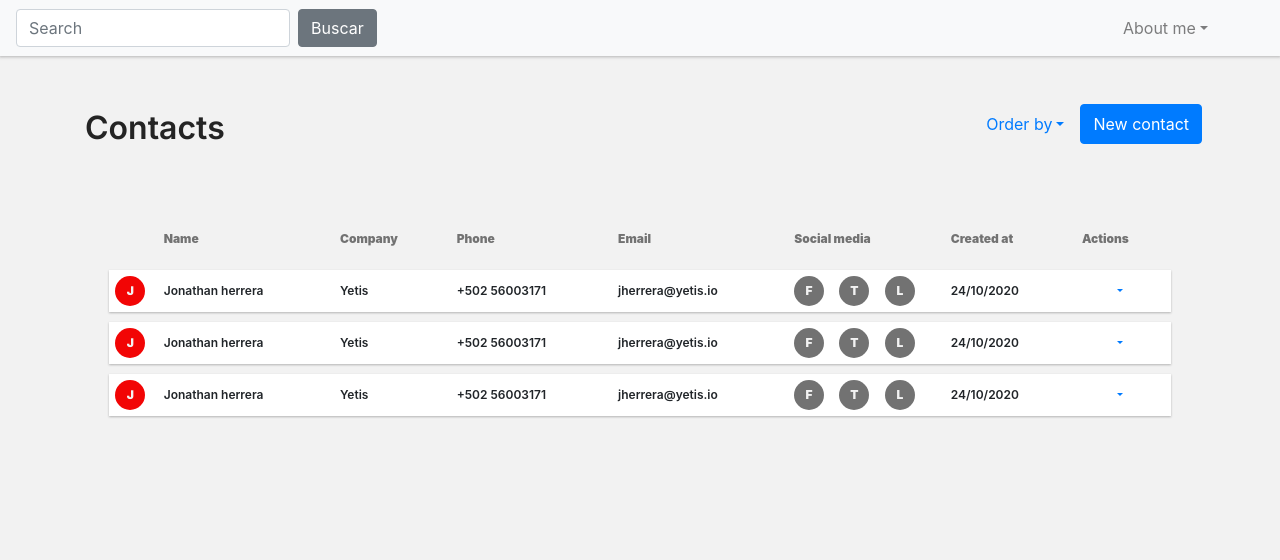
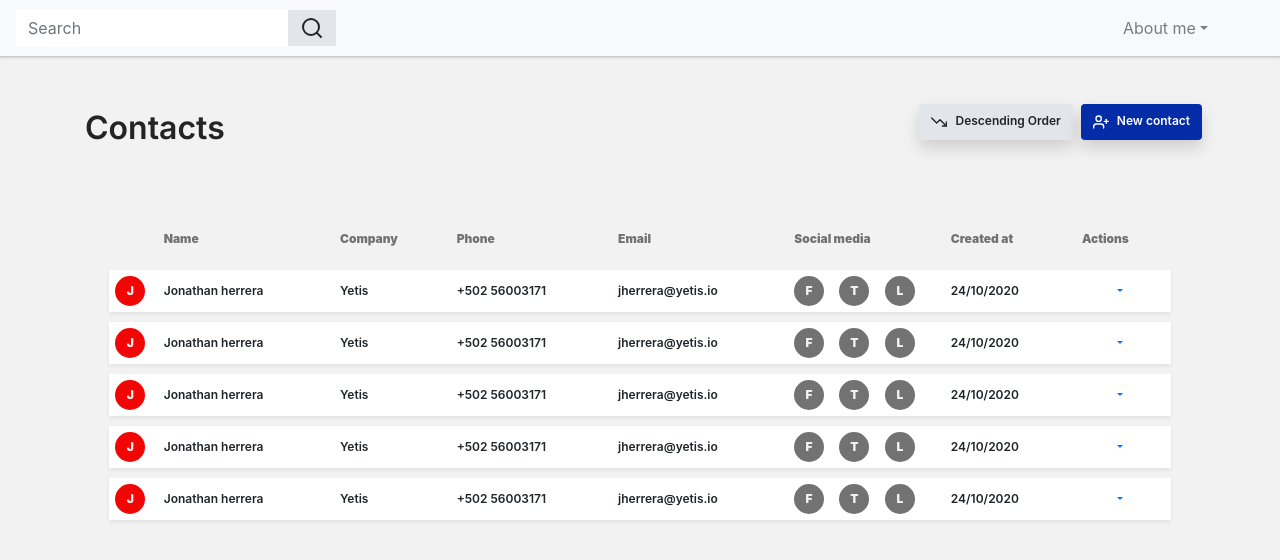
Before and after one commit to YetiHerrera/infusion_frontend, a Next.js app: page / in a window 1280 px wide. Shown: the top 560 px of the page. Built offline with nearby package versions, Linux system fonts and the light colour scheme.

Commit message:
custom elements and create atomic elements

```diff
--- /dev/null
+++ b/components/contact_row.tsx
@@ -0,0 +1,58 @@
+import React from "react";
+import { NavDropdown } from "react-bootstrap";
+
+export default function ContactRow(): JSX.Element {
+  return (
+    <tr className="shadow-sm">
+      <td className="p-2 p-lg-0">
+        <div className="contact-profile">
+          <p className="contact-first-letter">J</p>
+        </div>
+      </td>
+      <td>Jonathan herrera</td>
+      <td>Yetis</td>
+      <td>+502 56003171</td>
+      <td>jherrera@yetis.io</td>
+      <td>
+        <div className="row justify-content-between ml-1 mr-3">
+          <div className="contact-profile contact-profile__social">
+            <a
+              href="http://facebook.com"
+              className="contact-first-letter"
+              target="blank"
+            >
+              F
+            </a>
+          </div>
+          <div className="contact-profile contact-profile__social">
+            <a
+              href="http://facebook.com"
+              className="contact-first-letter"
+              target="blank"
+            >
+              T
+            </a>
+          </div>
+          <div className="contact-profile contact-profile__social">
+            <a
+              href="http://facebook.com"
+              className="contact-first-letter"
+              target="blank"
+            >
+              L
+            </a>
+          </div>
+        </div>
+      </td>
+      <td>24/10/2020</td>
+      <td>
+        <div className="row justify-content-center">
+          <NavDropdown title="" id="dropdown_about">
+            <NavDropdown.Item className="px-4">Editar</NavDropdown.Item>
+            <NavDropdown.Item className="px-4">Eliminar</NavDropdown.Item>
+          </NavDropdown>
+        </div>
+      </td>
+    </tr>
+  );
+}
--- a/components/head.tsx
+++ b/components/head.tsx
@@ -7,6 +7,7 @@ import {
   Navbar,
   NavDropdown,
 } from "react-bootstrap";
+import { Search } from "react-feather";
 
 function Head(): JSX.Element {
   return (
@@ -15,8 +16,14 @@ function Head(): JSX.Element {
       <Navbar.Collapse>
         <Nav className="w-100 mr-5 justify-content-between">
           <Form inline>
-            <FormControl type="text" placeholder="Search" className="mr-sm-2" />
-            <Button variant="secondary">Buscar</Button>
+            <FormControl
+              type="text"
+              placeholder="Search"
+              className="mr-0 rounded-0 border-0 focus-0"
+            />
+            <Button variant="light" className="rounded-0 border-0 shadow-none">
+              <Search />
+            </Button>
           </Form>
           <NavDropdown title="About me" id="dropdown_about">
             <NavDropdown.Item>Action</NavDropdown.Item>
--- /dev/null
+++ b/components/table.tsx
@@ -0,0 +1,31 @@
+import React from "react";
+import { useState } from "react";
+import ContactRow from "components/contact_row";
+
+import { Table } from "react-bootstrap";
+
+export default function TableContacts(): JSX.Element {
+  const [contacts] = useState([1, 2, 3, 4, 5]);
+
+  return (
+    <Table responsive="md" borderless>
+      <thead>
+        <tr>
+          <th></th>
+          <th>Name</th>
+          <th>Company</th>
+          <th>Phone</th>
+          <th>Email</th>
+          <th>Social media</th>
+          <th>Created at</th>
+          <th>Actions</th>
+        </tr>
+      </thead>
+      <tbody>
+        {contacts.map((element: number) => (
+          <ContactRow key={element} />
+        ))}
+      </tbody>
+    </Table>
+  );
+}
--- a/pages/index.tsx
+++ b/pages/index.tsx
@@ -1,7 +1,11 @@
-import React from "react";
-import { Button, NavDropdown, Table } from "react-bootstrap";
+import TableContacts from "components/table";
+import React, { useState } from "react";
+import { Button } from "react-bootstrap";
+import { TrendingUp, TrendingDown, UserPlus } from "react-feather";
 
 export default function Home(): JSX.Element {
+  const [isAscending, setOrder] = useState(true);
+
   return (
     <div className="container my-5">
       <div className="row">
@@ -10,198 +14,28 @@ export default function Home(): JSX.Element {
         </div>
         <div className="col-6 col-lg-4">
           <div className="row justify-content-end">
-            <NavDropdown title="Order by" id="dropdown_about">
-              <NavDropdown.Item className="px-4">Editar</NavDropdown.Item>
-              <NavDropdown.Item className="px-4">Eliminar</NavDropdown.Item>
-            </NavDropdown>
-            <Button className="mr-2 mr-md-2">New contact</Button>
+            <Button
+              className="mr-2 mr-md-2 btn-light border-0 shadow"
+              onClick={() => setOrder(!isAscending)}
+            >
+              {!isAscending ? (
+                <TrendingUp className="pr-2" />
+              ) : (
+                <TrendingDown className="pr-2" />
+              )}
+              {isAscending ? `Descending Order ` : `Ascending Order `}
+            </Button>
+            <Button className="mr-2 mr-md-2 btn-primary border-0 shadow">
+              <UserPlus className="pr-2" />
+              New contact
+            </Button>
           </div>
         </div>
       </div>
 
       <div className="contacts-list row mt-3 p-4">
         <div className="col-12">
-          <Table responsive="md" borderless>
-            <thead>
-              <tr>
-                <th></th>
-                <th>Name</th>
-                <th>Company</th>
-                <th>Phone</th>
-                <th>Email</th>
-                <th>Social media</th>
-                <th>Created at</th>
-                <th>Actions</th>
-              </tr>
-            </thead>
-            <tbody>
-              <tr>
-                <td className="p-2 p-lg-0">
-                  <div className="contact-profile">
-                    <p className="contact-first-letter">J</p>
-                  </div>
-                </td>
-                <td>Jonathan herrera</td>
-                <td>Yetis</td>
-                <td>+502 56003171</td>
-                <td>jherrera@yetis.io</td>
-                <td>
-                  <div className="row justify-content-between ml-1 mr-3">
-                    <div className="contact-profile contact-profile__social">
-                      <a
-                        href="http://facebook.com"
-                        className="contact-first-letter"
-                        target="blank"
-                      >
-                        F
-                      </a>
-                    </div>
-                    <div className="contact-profile contact-profile__social">
-                      <a
-                        href="http://facebook.com"
-                        className="contact-first-letter"
-                        target="blank"
-                      >
-                        T
-                      </a>
-                    </div>
-                    <div className="contact-profile contact-profile__social">
-                      <a
-                        href="http://facebook.com"
-                        className="contact-first-letter"
-                        target="blank"
-                      >
-                        L
-                      </a>
-                    </div>
-                  </div>
-                </td>
-                <td>24/10/2020</td>
-                <td>
-                  <div className="row justify-content-center">
-                    <NavDropdown title="" id="dropdown_about">
-                      <NavDropdown.Item className="px-4">
-                        Editar
-                      </NavDropdown.Item>
-                      <NavDropdown.Item className="px-4">
-                        Eliminar
-                      </NavDropdown.Item>
-                    </NavDropdown>
-                  </div>
-                </td>
-              </tr>
-              <tr>
-                <td className="p-2 p-lg-0">
-                  <div className="contact-profile">
-                    <p className="contact-first-letter">J</p>
-                  </div>
-                </td>
-                <td>Jonathan herrera</td>
-                <td>Yetis</td>
-                <td>+502 56003171</td>
-                <td>jherrera@yetis.io</td>
-                <td>
-                  <div className="row justify-content-between ml-1 mr-3">
-                    <div className="contact-profile contact-profile__social">
-                      <a
-                        href="http://facebook.com"
-                        className="contact-first-letter"
-                        target="blank"
-                      >
-                        F
-                      </a>
-                    </div>
-                    <div className="contact-profile contact-profile__social">
-                      <a
-                        href="http://facebook.com"
-                        className="contact-first-letter"
-                        target="blank"
-                      >
-                        T
-                      </a>
-                    </div>
-                    <div className="contact-profile contact-profile__social">
-                      <a
-                        href="http://facebook.com"
-                        className="contact-first-letter"
-                        target="blank"
-                      >
-                        L
-                      </a>
-                    </div>
-                  </div>
-                </td>
-                <td>24/10/2020</td>
-                <td>
-                  <div className="row justify-content-center">
-                    <NavDropdown title="" id="dropdown_about">
-                      <NavDropdown.Item className="px-4">
-                        Editar
-                      </NavDropdown.Item>
-                      <NavDropdown.Item className="px-4">
-                        Eliminar
-                      </NavDropdown.Item>
-                    </NavDropdown>
-                  </div>
-                </td>
-              </tr>
-              <tr>
-                <td className="p-2 p-lg-0">
-                  <div className="contact-profile">
-                    <p className="contact-first-letter">J</p>
-                  </div>
-                </td>
-                <td>Jonathan herrera</td>
-                <td>Yetis</td>
-                <td>+502 56003171</td>
-                <td>jherrera@yetis.io</td>
-                <td>
-                  <div className="row justify-content-between ml-1 mr-3">
-                    <div className="contact-profile contact-profile__social">
-                      <a
-                        href="http://facebook.com"
-                        className="contact-first-letter"
-                        target="blank"
-                      >
-                        F
-                      </a>
-                    </div>
-                    <div className="contact-profile contact-profile__social">
-                      <a
-                        href="http://facebook.com"
-                        className="contact-first-letter"
-                        target="blank"
-                      >
-                        T
-                      </a>
-                    </div>
-                    <div className="contact-profile contact-profile__social">
-                      <a
-                        href="http://facebook.com"
-                        className="contact-first-letter"
-                        target="blank"
-                      >
-                        L
-                      </a>
-                    </div>
-                  </div>
-                </td>
-                <td>24/10/2020</td>
-                <td>
-                  <div className="row justify-content-center">
-                    <NavDropdown title="" id="dropdown_about">
-                      <NavDropdown.Item className="px-4">
-                        Editar
-                      </NavDropdown.Item>
-                      <NavDropdown.Item className="px-4">
-                        Eliminar
-                      </NavDropdown.Item>
-                    </NavDropdown>
-                  </div>
-                </td>
-              </tr>
-            </tbody>
-          </Table>
+          <TableContacts />
         </div>
       </div>
     </div>
--- a/styles/custom-bootstrap.scss
+++ b/styles/custom-bootstrap.scss
@@ -13,6 +13,7 @@ $secondary: #03258c;
 $third: #021e73;
 $red: #f20505;
 $white: #f2f2f2;
+$light: #e2e6ea;
 $gray: #727272;
 $gray-shadow: #7272727c;
 $black: #242424;
@@ -31,3 +32,22 @@ $h1-font-size: $font-size-base * 3.5;
 $h2-font-size: $font-size-base * 3;
 $h3-font-size: $font-size-base * 1.25;
 $subtitle-font-size: $font-size-base * 2;
+$button-font-size: $font-size-base * 0.75;
+
+
+.btn-primary{
+  background-color: $primary;
+  font-size: $button-font-size;
+  font-weight: $font-weight-semi-bold;
+}
+
+.btn-light{
+  background-color: $light;
+  font-size: $button-font-size;
+  font-weight: $font-weight-semi-bold;
+}
+
+.focus-0:focus{
+  border-color: transparent !important;
+  box-shadow: none !important;
+}
--- a/styles/main.scss
+++ b/styles/main.scss
@@ -54,7 +54,6 @@ td {
 
 tbody > tr {
   background-color: $full-white;
-  box-shadow: 0 1px 2px 0 $gray-shadow;
   font-weight: $font-weight-semi-bold;
   margin-bottom: 100px;
 
```
Also changed, not shown: package.json (+5 -3 lines), 1 other file (tests, documents, lock files or other folders).
